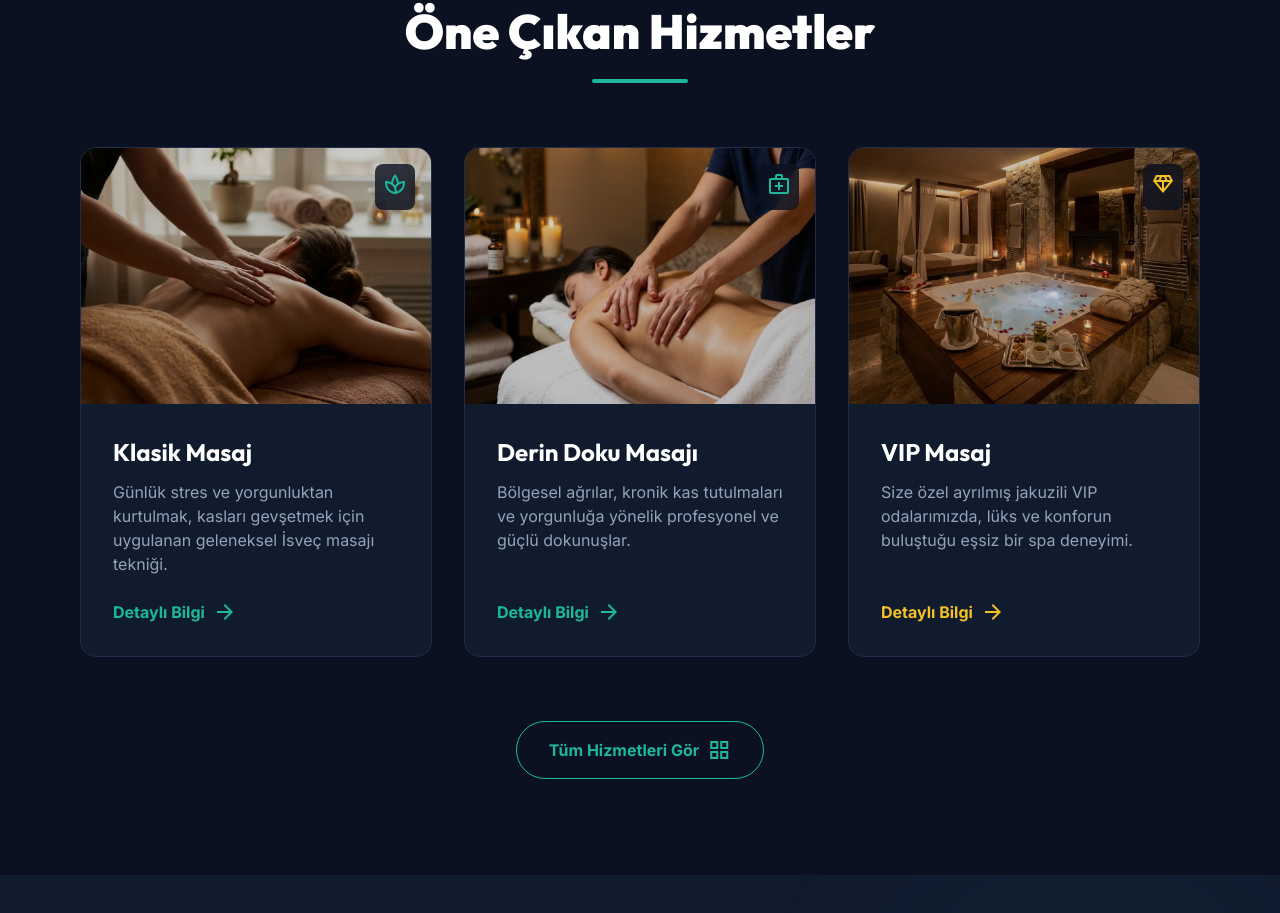
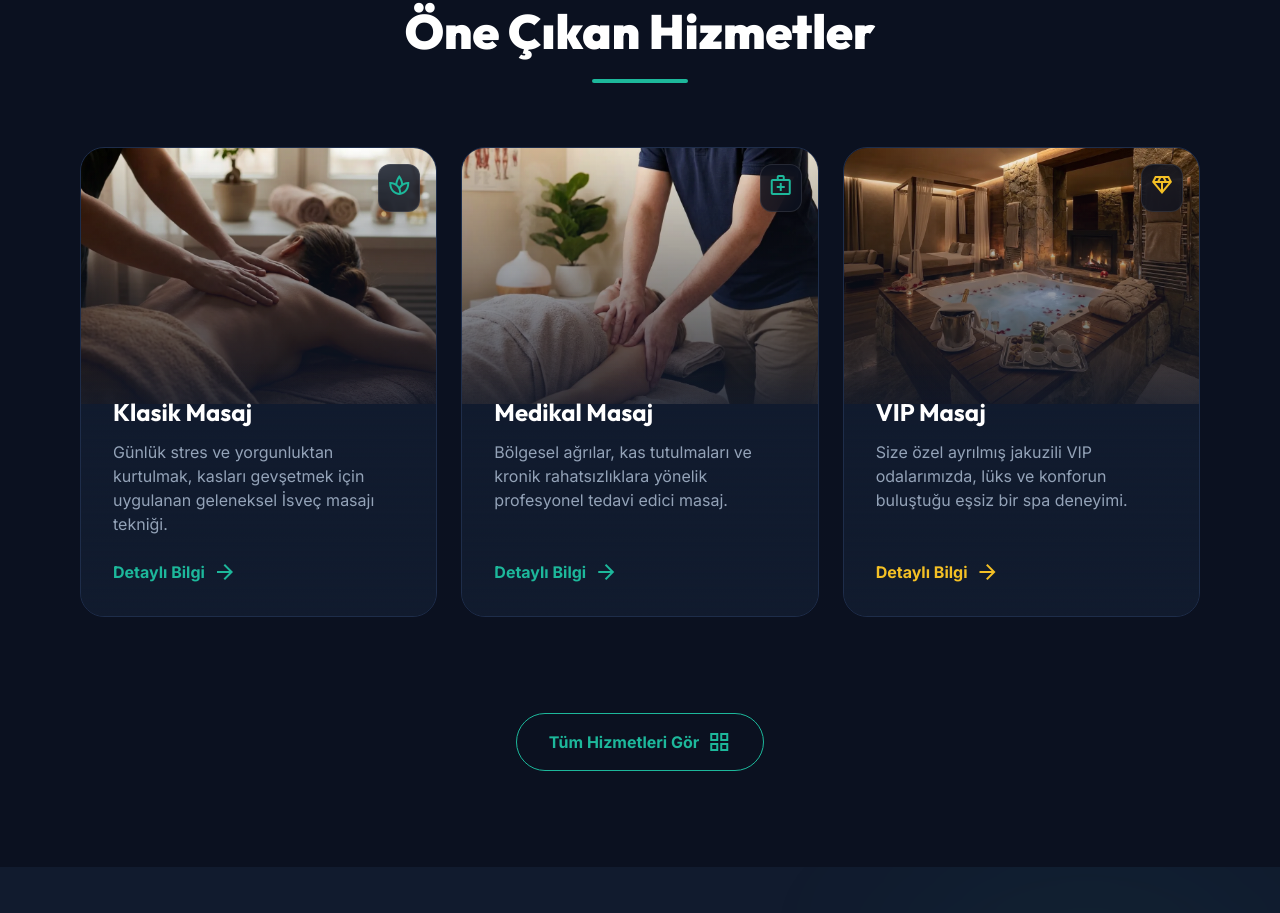
Before and after one commit to webtasarimdigital/mersinmasaj, a Next.js app: page / in a window 1280 px wide. Shown: the part 1021-1934 px from the top of the page. Built offline with nearby package versions, Linux system fonts and the light colour scheme.

Commit message:
feat: improve mobile layout and remove thai/derin doku

```diff
--- a/src/app/masaj-hizmetleri/page.tsx
+++ b/src/app/masaj-hizmetleri/page.tsx
@@ -39,17 +39,6 @@ const services = [
     introDescription: "Farklı masaj tekniklerinin en etkili yönlerini birleştirerek size özel bir seans oluşturuyoruz. Tamamen sizin ihtiyaçlarınıza odaklı bir terapi."
   },
   {
-    id: "derin",
-    title: "Derin Doku Masajı",
-    description: "Özellikle kas gerginliği, kronik ağrı ve duruş bozukluğu yaşayanlar için tavsiye edilir. Kas liflerine ve bağ dokularına derin ve güçlü baskılar uygulanır.",
-    features: ["Kronik ağrıları hafifletir", "Duruş bozukluklarını düzeltir", "Sertleşmiş kasları açar"],
-    duration: "60 Dakika",
-    image: "/images/derin-doku-masaj.png",
-    message: "Derin Doku Masajı hakkında bilgi almak istiyorum.",
-    introTitle: "Güçlü Dokunuşlar, Gerçek Rahatlama",
-    introDescription: "Yoğun spor yapanlar veya masa başında çalışanlar için ideal. Kaslarınızın en derin katmanlarına ulaşarak kronik gerginlikleri ortadan kaldırıyoruz."
-  },
-  {
     id: "aromaterapi",
     title: "Aromaterapi Masajı",
     description: "Bitkisel öz yağlar kullanılarak yapılan, hem fiziksel hem de zihinsel olarak derin bir rahatlama sağlayan hafif tempolu masajdır.",
@@ -70,17 +59,6 @@ const services = [
     message: "Soft Masaj hakkında bilgi almak istiyorum.",
     introTitle: "Hafif Dokunuşlar, Büyük Huzur",
     introDescription: "Günün stresinden nazikçe uzaklaşın. Soft masaj ile zihniniz dinginleşirken bedeniniz kuş gibi hafifleyecek."
-  },
-  {
-    id: "thai",
-    title: "Thai Masajı",
-    description: "Geleneksel uzak doğu teknikleriyle bedenin enerji kanallarını açan, esnetme ve germe hareketlerinden oluşan yağsız masaj uygulamasıdır.",
-    features: ["Esnekliği artırır", "Enerji akışını düzenler", "Eklemleri rahatlatır"],
-    duration: "60 Dakika",
-    image: "/images/spa-relax-green.webp",
-    message: "Thai Masajı hakkında bilgi almak istiyorum.",
-    introTitle: "Uzak Doğunun Kadim Sırrı",
-    introDescription: "Yoga benzeri esneme hareketleri ve akupresür teknikleriyle bedeninizi yeniden canlandırın. Dinamik ve yenileyici bir seans sizi bekliyor."
   },
   {
     id: "sultan",
--- a/src/app/page.tsx
+++ b/src/app/page.tsx
@@ -83,17 +83,17 @@ export default function Home() {
               <div className="w-24 h-1 bg-[var(--color-primary)] mx-auto mt-6 rounded-full"></div>
             </div>
 
-            <div className="grid grid-cols-1 md:grid-cols-2 lg:grid-cols-3 gap-8">
+            <div className="flex md:grid md:grid-cols-2 lg:grid-cols-3 gap-6 overflow-x-auto snap-x snap-mandatory pb-8 scrollbar-hide -mx-6 px-6 md:mx-0 md:px-0">
               {/* Service Card 1 */}
-              <div className="group rounded-2xl overflow-hidden bg-[var(--color-bg-card)] border border-[var(--color-border-dark)] hover:border-[var(--color-primary)]/50 transition-all duration-300 hover:-translate-y-2 hover:shadow-[0_10px_40px_-10px_rgba(29,184,155,0.2)] flex flex-col h-full">
+              <div className="snap-center min-w-[85vw] sm:min-w-[350px] md:min-w-0 group rounded-3xl overflow-hidden bg-[var(--color-bg-card)] border border-[var(--color-border-dark)] hover:border-[var(--color-primary)]/50 transition-all duration-300 hover:-translate-y-2 hover:shadow-[0_10px_40px_-10px_rgba(29,184,155,0.2)] flex flex-col h-full relative">
                 <div className="relative h-64 overflow-hidden">
-                  <div className="absolute inset-0 bg-black/20 group-hover:bg-transparent transition-colors z-10"></div>
+                  <div className="absolute inset-0 bg-gradient-to-t from-[var(--color-bg-card)] to-transparent opacity-80 z-10"></div>
                   <img src="/images/klasik-masaj.webp" alt="Klasik Masaj" className="w-full h-full object-cover transform group-hover:scale-110 transition-transform duration-700" />
-                  <div className="absolute top-4 right-4 z-20 bg-[var(--color-bg-dark)]/80 backdrop-blur-md p-2 rounded-lg text-[var(--color-primary)]">
+                  <div className="absolute top-4 right-4 z-20 bg-[var(--color-bg-dark)]/80 backdrop-blur-md p-2 rounded-xl text-[var(--color-primary)] border border-white/10 shadow-lg">
                     <span className="material-symbols-outlined">spa</span>
                   </div>
                 </div>
-                <div className="p-8 flex flex-col flex-1">
+                <div className="p-8 flex flex-col flex-1 relative z-20 -mt-10 bg-gradient-to-b from-transparent to-[var(--color-bg-card)]">
                   <h4 className="text-2xl font-bold text-white mb-3">Klasik Masaj</h4>
                   <p className="text-[var(--color-text-sub)] mb-6 flex-1">Günlük stres ve yorgunluktan kurtulmak, kasları gevşetmek için uygulanan geleneksel İsveç masajı tekniği.</p>
                   <Link href="/masaj-hizmetleri" className="inline-flex items-center gap-2 text-[var(--color-primary)] font-bold group-hover:gap-3 transition-all">
@@ -103,17 +103,17 @@ export default function Home() {
               </div>
 
               {/* Service Card 2 */}
-              <div className="group rounded-2xl overflow-hidden bg-[var(--color-bg-card)] border border-[var(--color-border-dark)] hover:border-[var(--color-primary)]/50 transition-all duration-300 hover:-translate-y-2 hover:shadow-[0_10px_40px_-10px_rgba(29,184,155,0.2)] flex flex-col h-full">
+              <div className="snap-center min-w-[85vw] sm:min-w-[350px] md:min-w-0 group rounded-3xl overflow-hidden bg-[var(--color-bg-card)] border border-[var(--color-border-dark)] hover:border-[var(--color-primary)]/50 transition-all duration-300 hover:-translate-y-2 hover:shadow-[0_10px_40px_-10px_rgba(29,184,155,0.2)] flex flex-col h-full relative">
                 <div className="relative h-64 overflow-hidden">
-                  <div className="absolute inset-0 bg-black/20 group-hover:bg-transparent transition-colors z-10"></div>
-                  <img src="/images/derin-doku-masaj.png" alt="Derin Doku Masajı" className="w-full h-full object-cover transform group-hover:scale-110 transition-transform duration-700" />
-                  <div className="absolute top-4 right-4 z-20 bg-[var(--color-bg-dark)]/80 backdrop-blur-md p-2 rounded-lg text-[var(--color-primary)]">
+                  <div className="absolute inset-0 bg-gradient-to-t from-[var(--color-bg-card)] to-transparent opacity-80 z-10"></div>
+                  <img src="/images/medikal-masaj.webp" alt="Medikal Masaj" className="w-full h-full object-cover transform group-hover:scale-110 transition-transform duration-700" />
+                  <div className="absolute top-4 right-4 z-20 bg-[var(--color-bg-dark)]/80 backdrop-blur-md p-2 rounded-xl text-[var(--color-primary)] border border-white/10 shadow-lg">
                     <span className="material-symbols-outlined">medical_services</span>
                   </div>
                 </div>
-                <div className="p-8 flex flex-col flex-1">
-                  <h4 className="text-2xl font-bold text-white mb-3">Derin Doku Masajı</h4>
-                  <p className="text-[var(--color-text-sub)] mb-6 flex-1">Bölgesel ağrılar, kronik kas tutulmaları ve yorgunluğa yönelik profesyonel ve güçlü dokunuşlar.</p>
+                <div className="p-8 flex flex-col flex-1 relative z-20 -mt-10 bg-gradient-to-b from-transparent to-[var(--color-bg-card)]">
+                  <h4 className="text-2xl font-bold text-white mb-3">Medikal Masaj</h4>
+                  <p className="text-[var(--color-text-sub)] mb-6 flex-1">Bölgesel ağrılar, kas tutulmaları ve kronik rahatsızlıklara yönelik profesyonel tedavi edici masaj.</p>
                   <Link href="/masaj-hizmetleri" className="inline-flex items-center gap-2 text-[var(--color-primary)] font-bold group-hover:gap-3 transition-all">
                     Detaylı Bilgi <span className="material-symbols-outlined text-sm">arrow_forward</span>
                   </Link>
@@ -121,15 +121,15 @@ export default function Home() {
               </div>
 
               {/* Service Card 3 */}
-              <div className="group rounded-2xl overflow-hidden bg-[var(--color-bg-card)] border border-[var(--color-border-dark)] hover:border-[var(--color-primary)]/50 transition-all duration-300 hover:-translate-y-2 hover:shadow-[0_10px_40px_-10px_rgba(29,184,155,0.2)] flex flex-col h-full">
+              <div className="snap-center min-w-[85vw] sm:min-w-[350px] md:min-w-0 group rounded-3xl overflow-hidden bg-[var(--color-bg-card)] border border-[var(--color-border-dark)] hover:border-[var(--color-primary)]/50 transition-all duration-300 hover:-translate-y-2 hover:shadow-[0_10px_40px_-10px_rgba(29,184,155,0.2)] flex flex-col h-full relative">
                 <div className="relative h-64 overflow-hidden">
-                  <div className="absolute inset-0 bg-black/20 group-hover:bg-transparent transition-colors z-10"></div>
+                  <div className="absolute inset-0 bg-gradient-to-t from-[var(--color-bg-card)] to-transparent opacity-80 z-10"></div>
                   <img src="/images/vip-jakuzi.webp" alt="VIP Masaj" className="w-full h-full object-cover transform group-hover:scale-110 transition-transform duration-700" />
-                  <div className="absolute top-4 right-4 z-20 bg-[var(--color-bg-dark)]/80 backdrop-blur-md p-2 rounded-lg text-[#F4C025]">
+                  <div className="absolute top-4 right-4 z-20 bg-[var(--color-bg-dark)]/80 backdrop-blur-md p-2 rounded-xl text-[#F4C025] border border-white/10 shadow-lg">
                     <span className="material-symbols-outlined">diamond</span>
                   </div>
                 </div>
-                <div className="p-8 flex flex-col flex-1">
+                <div className="p-8 flex flex-col flex-1 relative z-20 -mt-10 bg-gradient-to-b from-transparent to-[var(--color-bg-card)]">
                   <h4 className="text-2xl font-bold text-white mb-3">VIP Masaj</h4>
                   <p className="text-[var(--color-text-sub)] mb-6 flex-1">Size özel ayrılmış jakuzili VIP odalarımızda, lüks ve konforun buluştuğu eşsiz bir spa deneyimi.</p>
                   <Link href="/masaj-hizmetleri" className="inline-flex items-center gap-2 text-[#F4C025] font-bold group-hover:gap-3 transition-all">
```
